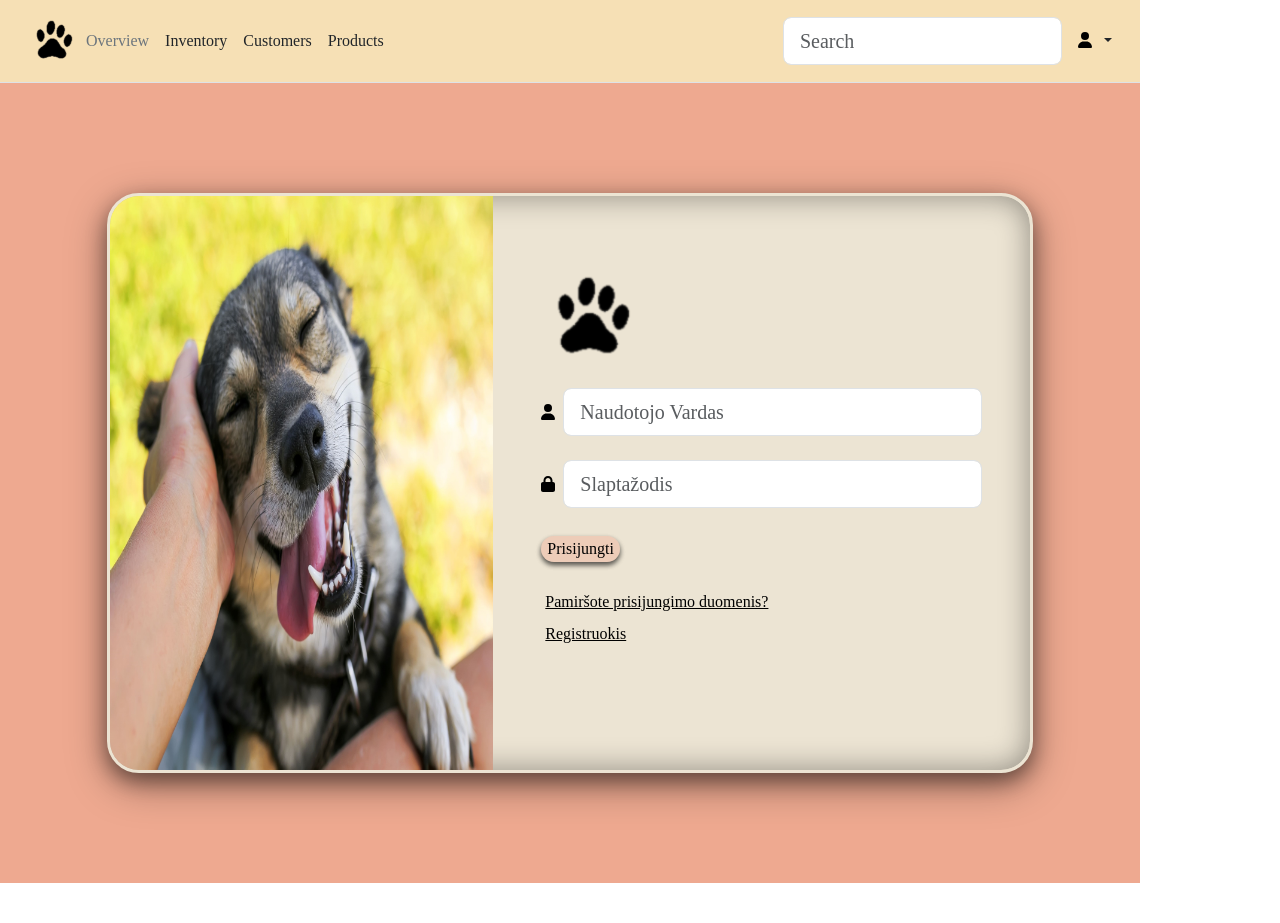
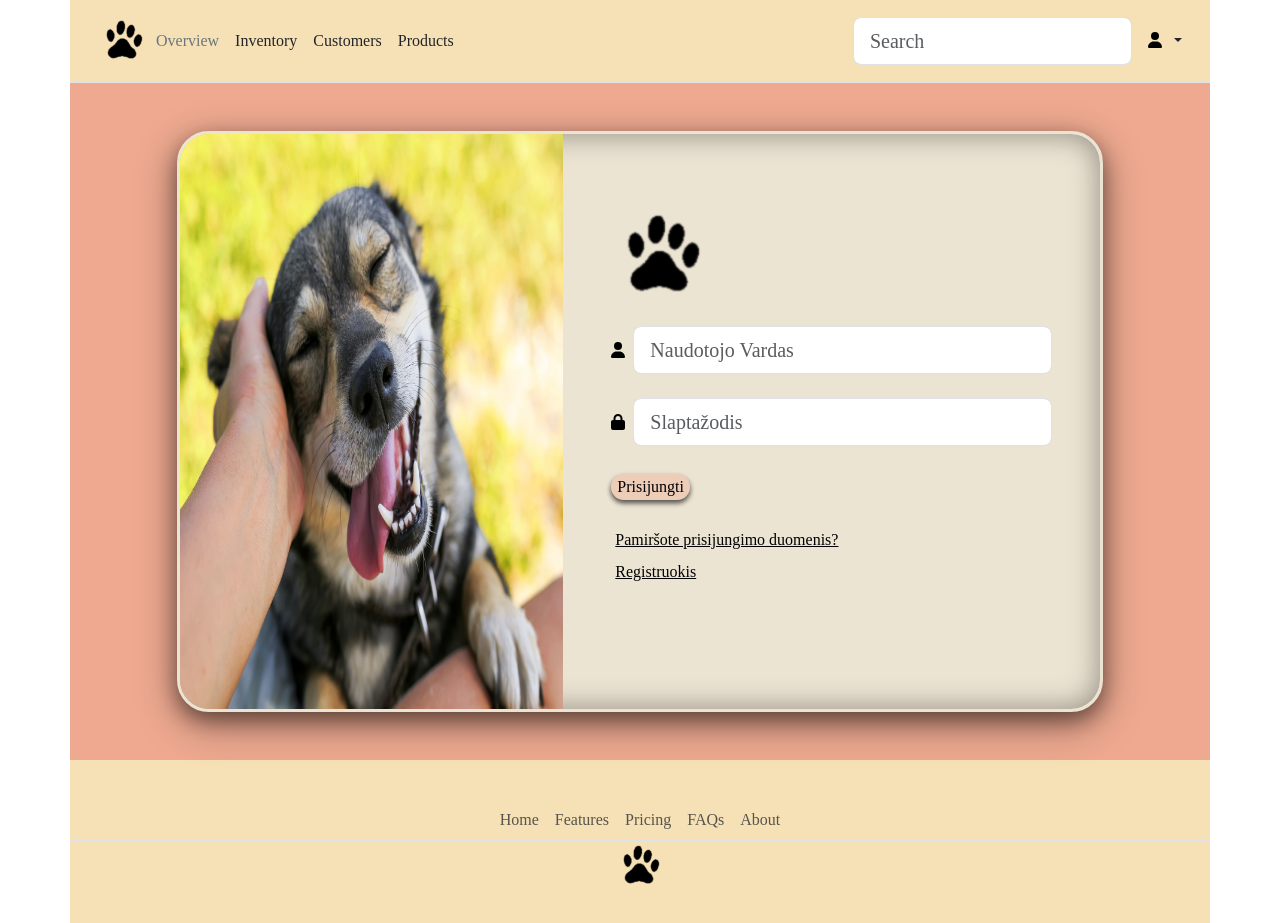
Before and after one commit to odilijus-grinkas/pet_adoption, a React (Vite) app in the folder client/: page /Login in a window 1280 px wide. Before the commit the page ends 883 px from the top, so only its background shows below. Built offline with nearby package versions, Linux system fonts and the light colour scheme; a web font is replaced by a local one.

Commit message:
Login page size fixed and footer added

```diff
--- /dev/null
+++ b/client/src/components/Footer.tsx
@@ -0,0 +1,18 @@
+import './auth/auth.scss'
+import logo from './auth/assets/logo.png';
+
+function Footer() {
+  return (
+<footer className="py-3 mt-4">
+    <ul className="nav justify-content-center border-bottom">
+      <li className="nav-item"><a href="#" className="nav-link px-2 text-body-secondary">Home</a></li>
+      <li className="nav-item"><a href="#" className="nav-link px-2 text-body-secondary">Features</a></li>
+      <li className="nav-item"><a href="#" className="nav-link px-2 text-body-secondary">Pricing</a></li>
+      <li className="nav-item"><a href="#" className="nav-link px-2 text-body-secondary">FAQs</a></li>
+      <li className="nav-item"><a href="#" className="nav-link px-2 text-body-secondary">About</a></li>
+    </ul>
+    <p className="text-center text-body-secondary"><img className="logo" src={logo} alt="Logo" /></p>
+  </footer>
+  )
+}
+export default Footer
--- a/client/src/components/Header.tsx
+++ b/client/src/components/Header.tsx
@@ -33,7 +33,7 @@ const Header = () => {
             <li><a className="dropdown-item" href="#">Settings</a></li>
             <li><a className="dropdown-item" href="#">Profile</a></li>
             <li><hr className="dropdown-divider"/></li>
-            <li><a className="dropdown-item" href="#">Sign out</a></li>
+            <li><a className="dropdown-item" href="http://localhost:3000/login">Sign in</a></li>
           </ul>
         </div>
       </div>
--- a/client/src/components/auth/Login.tsx
+++ b/client/src/components/auth/Login.tsx
@@ -7,13 +7,14 @@ import { faLock } from '@fortawesome/free-solid-svg-icons';
 import { faUser } from '@fortawesome/free-solid-svg-icons';
 import { Link } from 'react-router-dom';
 import Header from '../Header';
+import Footer from '../Footer';
 
 const Login = () => {
     return (
     <header>
             <Header/>
 
-    <section className="vh-100">
+    <section className="vh-120">
     <div className="container py-5 h-100">
         <div className="row d-flex justify-content-center align-items-center h-100">
              <div className="col col-xl-10">
@@ -63,7 +64,9 @@ const Login = () => {
         </div>
     </div>
 </section>
+    <Footer/>
 </header>
+
     )
 }
 export default Login;
--- a/client/src/components/auth/Register.tsx
+++ b/client/src/components/auth/Register.tsx
@@ -7,11 +7,14 @@ import { faLock } from '@fortawesome/free-solid-svg-icons';
 import { faUser } from '@fortawesome/free-solid-svg-icons';
 import { faEnvelope } from '@fortawesome/free-solid-svg-icons';
 import { Link } from 'react-router-dom';
+import Header from '../Header';
 
 
 const Register = () => {
     return (
-    <section className="vh-100">
+        <header>
+        <Header/>
+    <section className="vh-120">
     <div className="container py-5 h-100">
         <div className="row d-flex justify-content-center align-items-center h-100">
              <div className="col col-xl-10">
@@ -65,6 +68,7 @@ const Register = () => {
         </div>
     </div>
 </section>
+</header>
     )
 }
 export default Register;
--- a/client/src/components/auth/auth.scss
+++ b/client/src/components/auth/auth.scss
@@ -2,7 +2,7 @@
 
 body {
     font-family: "BioRhyme", serif;
-
+    display: block;
 }
 section {
     background-color: #eea990;
```
Also changed, not shown: 1 other file (tests, documents, lock files or other folders).
